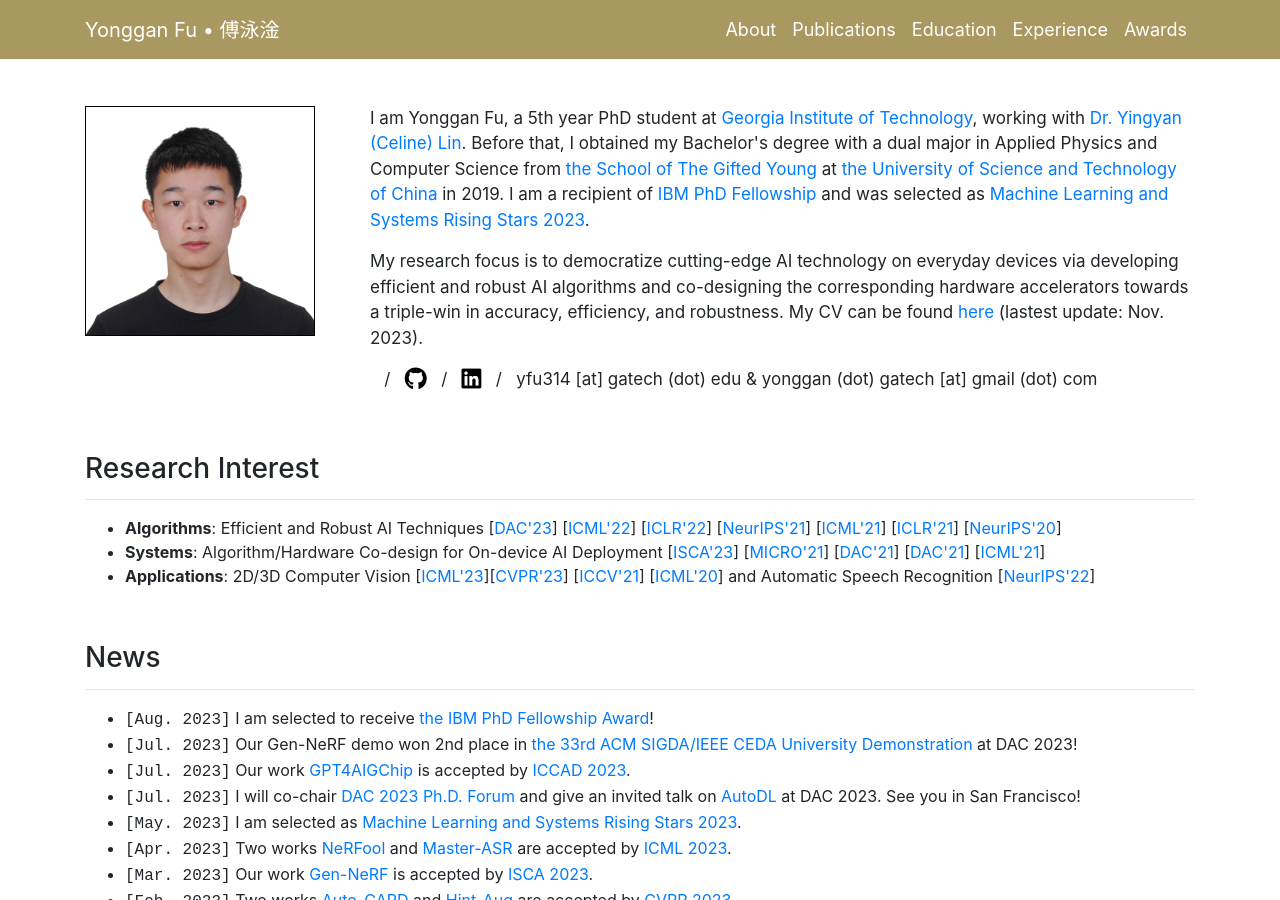
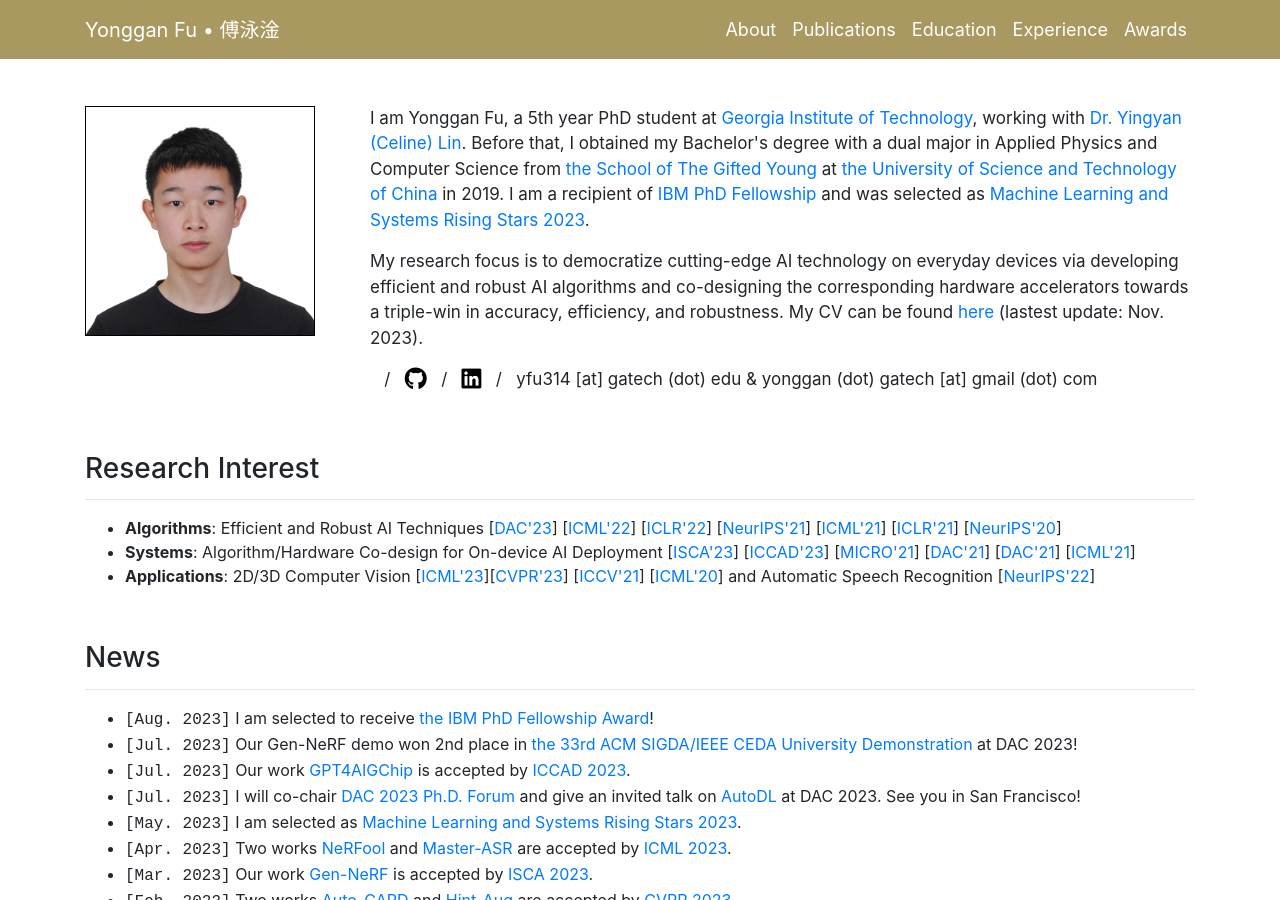
Before and after one commit to tilmto/tilmto.github.io, a Jekyll site: the page built from docs/index.markdown, in a window 1280 px wide and 900 px high. Built offline with Jekyll 4.4.1, drawn with Linux system fonts in a browser that asks for light colours; nearby versions of some CDN libraries; a style sheet for code colours, icons or effects is not loaded.

Commit message:
minor changes

```diff
--- a/docs/_layouts/index.html
+++ b/docs/_layouts/index.html
@@ -129,6 +129,7 @@
 			<li>
 				<b>Systems</b>: Algorithm/Hardware Co-design for On-device AI Deployment
         [<a href="https://arxiv.org/pdf/2304.11842.pdf" target="_blank">ISCA'23</a>]
+		[<a href="https://arxiv.org/pdf/2309.10730.pdf" target="_blank">ICCAD'23</a>]
         [<a href="https://dl.acm.org/doi/pdf/10.1145/3466752.3480082" target="_blank">MICRO'21</a>]
         [<a href="https://arxiv.org/pdf/2106.06577.pdf" target="_blank">DAC'21</a>]
         [<a href="https://arxiv.org/pdf/2104.10853.pdf" target="_blank">DAC'21</a>]
```
